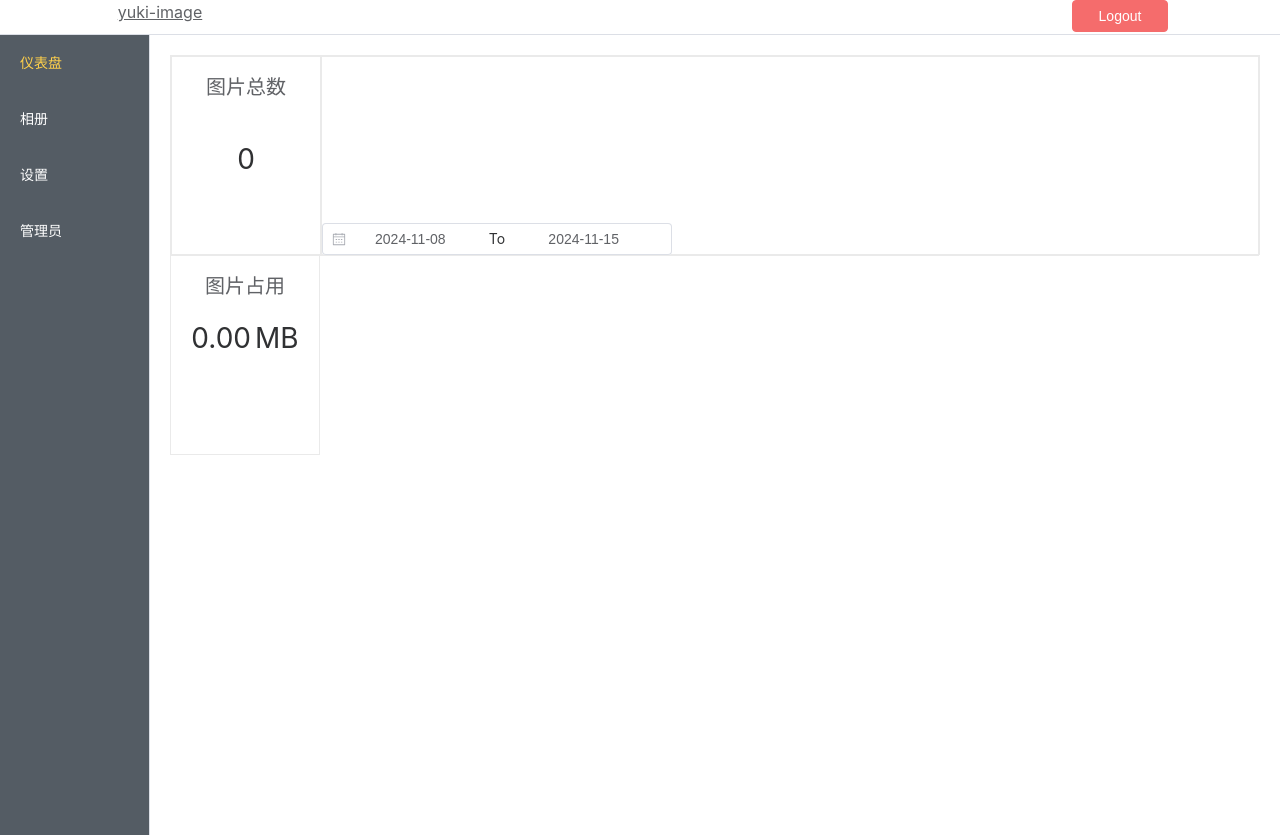
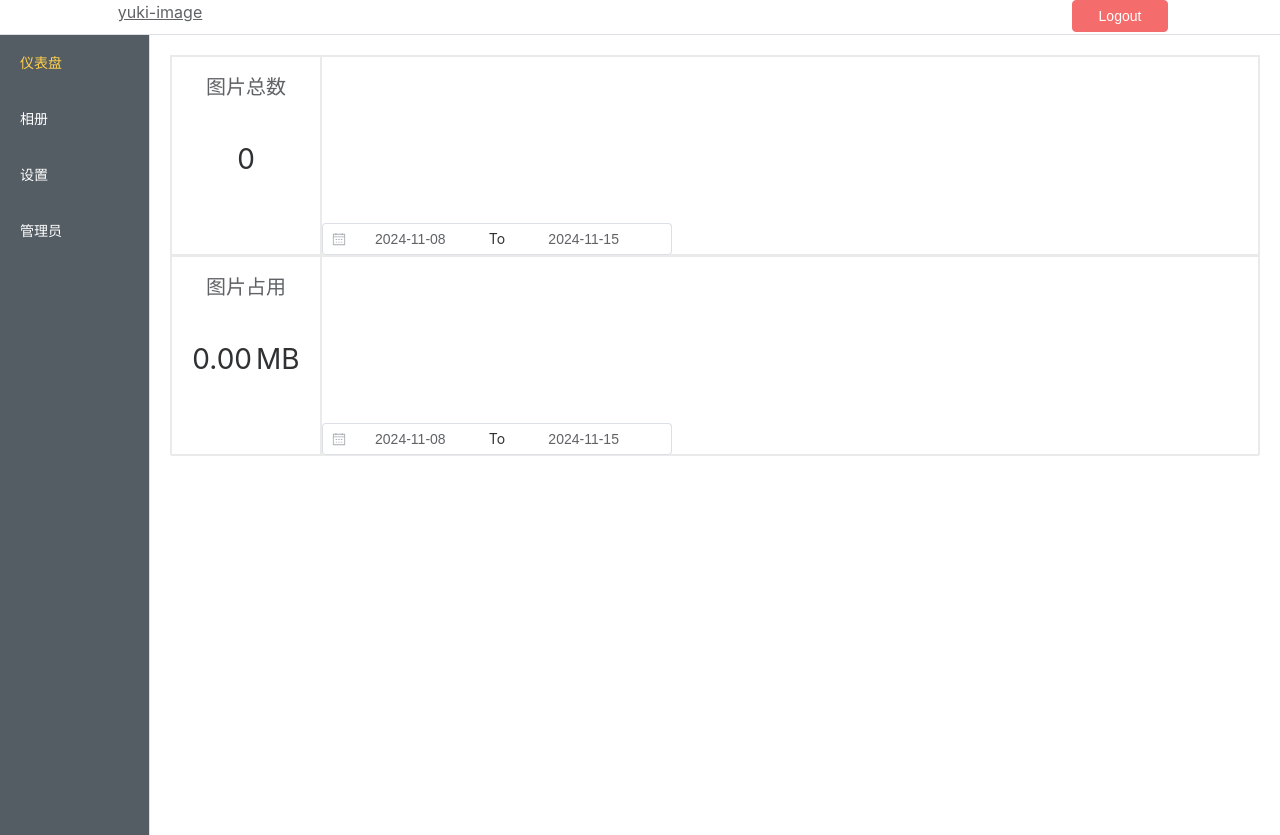
Before and after one commit to ArtdragonXoX/yuki-image-web, a Vue app: page / in a window 1280 px wide. Built offline with nearby package versions, Linux system fonts and the light colour scheme; no server answers; sample sign-in values are in the browser's storage.

Commit message:
统计图表组件复用完成；增加size图表。

```diff
--- a/src/api/album.ts
+++ b/src/api/album.ts
@@ -9,7 +9,7 @@ export const getAlbums = async (params: { [key: string]: any }) => {
     })
 }
 
-export const getAlbumCount = async (id: number|null) => {
+export const getAlbumCount = async (id: number | null) => {
     const url = id !== null ? `/album/count/${id}` : '/album/count';
     return instance({
         url: url,
@@ -17,7 +17,7 @@ export const getAlbumCount = async (id: number|null) => {
     })
 };
 
-export const getAlbumSize = async (id: number|null) => {
+export const getAlbumSize = async (id: number | null) => {
     const url = id !== null ? `/album/size/${id}` : '/album/size';
     return instance({
         url: url,
@@ -25,7 +25,7 @@ export const getAlbumSize = async (id: number|null) => {
     })
 };
 
-export const getAlbumCountStatistics=async(id:number|null,params:{ [key: string]: string })=>{
+export const getAlbumCountStatistics = async (id: number | null, params: { [key: string]: string }) => {
     const url = id !== null ? `/album/count/statistics/${id}` : '/album/count/statistics';
     return instance({
         url: url,
@@ -33,3 +33,12 @@ export const getAlbumCountStatistics=async(id:number|null,params:{ [key: string]
         params: params,
     })
 };
+
+export const getAlbumSizeStatistics = async (id: number | null, params: { [key: string]: string }) => {
+    const url = id !== null ? `/album/size/statistics/${id}` : '/album/size/statistics';
+    return instance({
+        url: url,
+        method: "get",
+        params: params,
+    })
+};
--- a/src/components/StatisticsAreaChart.vue
+++ b/src/components/StatisticsAreaChart.vue
@@ -1,20 +1,18 @@
 <template>
     <el-container direction="vertical">
-        <div class="statistics-area-chart" id="statistics-area-chart"></div>
-
+        <div class="statistics-area-chart" ref="chartDom"></div>
         <el-date-picker v-model="value" type="daterange" range-separator="To" :size="size" :defaultTime="defaultTime"
             format="YYYY-MM-DD"></el-date-picker>
-
     </el-container>
 </template>
 
 <script setup lang="ts">
-import { defineProps, ref, watch, onMounted } from "vue"
+import { defineProps, ref, watch, onMounted, onUnmounted } from "vue"
 import * as echarts from "echarts"
 import type { StatisticsFunc } from "@/types/func";
 const props = defineProps<{
     albumId: number | null;
-    Func: StatisticsFunc<number|null,Date,Date,Promise<{[key: string]: number}>>;
+    Func: StatisticsFunc<number | null, Date, Date, Promise<{ [key: string]: number }>>;
 }>();
 
 const size = ref<'default'>('default');
@@ -32,17 +30,24 @@ const defaultTime = ref(getTodayRange());
 type EChartsOption = echarts.EChartsOption;
 
 const myChart = ref<echarts.ECharts | null>(null);
+const chartDom = ref<HTMLElement | null>(null);
 let option: EChartsOption | null = null;
 
 onMounted(() => {
     // 确保 DOM 元素已经渲染
-    const chartDom = document.getElementById('statistics-area-chart');
-    if (chartDom) {
+    // const chartDom = document.getElementById('area-chart');
+    if (chartDom.value) {
         // 初始化 ECharts 实例
-        myChart.value = echarts.init(chartDom);
+        myChart.value = echarts.init(chartDom.value);
         updateOption();
     } else {
         console.error('无法找到用于初始化 ECharts 的 DOM 元素');
+    }
+});
+
+onUnmounted(() => {
+    if (myChart.value) {
+        myChart.value.dispose(); // 调用ECharts的dispose方法
     }
 });
 
@@ -62,7 +67,7 @@ const updateOption = async () => {
                 width: '80%',
                 height: '70%',
                 top: 20,
-                left: 40,
+                left: 60,
             },
             xAxis: {
                 type: 'category',
--- a/src/components/album/ImageSize.vue
+++ b/src/components/album/ImageSize.vue
@@ -1,12 +1,15 @@
 <template>
-    <div class="image-size">
-        <el-container class="dash-board">
-            <el-header class="dash-header">
-                <el-text class="dash-title">图片占用</el-text>
-            </el-header>
-            <el-footer>
-                <el-statistic class="dash-statistic" :value="outputsize" :formatter="formatSize" suffix="MB" />
-            </el-footer>
+    <div class="image-count">
+        <el-container >
+                <div class="dash-board">
+                <el-header class="dash-header">
+                    <el-text class="dash-title">图片占用</el-text>
+                </el-header>
+                <el-main>
+                    <el-statistic class="dash-statistic" :value="outputSize" :formatter="formatSize" suffix="MB" />
+                </el-main>
+                </div>
+            <StatisticsAreaChart class="AreaChart" :album-id="albumId" :-func="Func" />
         </el-container>
     </div>
 </template>
@@ -16,22 +19,24 @@ import { ref } from 'vue';
 import { useTransition } from '@vueuse/core';
 import { GetAlbumSize } from '@/stores/album';
 import { ElMessage } from 'element-plus';
+import { GetAlbumSizeStatistics } from "@/stores/album";
 
 const props = defineProps<{
     albumId: number | null;
 }>();
 
+const Func = GetAlbumSizeStatistics;
+
 const size = ref(0.0);
-const outputsize = useTransition(size, {
+const outputSize = useTransition(size, {
     duration: 400
 });
 
 GetAlbumSize(props.albumId).then((res: any) => {
-    size.value = res/(1024*1024);
+    size.value = res/1024/1024;
 }).catch(err => {
     ElMessage.error(err);
 });
-
 const formatSize = (value: number) => {
     // 根据需要格式化 value，例如保留两位小数
     return value.toFixed(2);
--- a/src/stores/album.ts
+++ b/src/stores/album.ts
@@ -1,6 +1,6 @@
-import { getAlbums, getAlbumSize, getAlbumCount, getAlbumCountStatistics } from '@/api/album'
+import { getAlbums, getAlbumSize, getAlbumCount, getAlbumCountStatistics, getAlbumSizeStatistics } from '@/api/album'
 import type { Album } from '@/types/Album'
-import {formatDate} from '@/utils/date'
+import { formatDate } from '@/utils/date'
 import type { StatisticsFunc } from '@/types/func';
 
 export const GetAlbums = async (params: { [key: string]: any }) => {
@@ -68,21 +68,51 @@ export const GetAlbumCount = async (id: number | null) => {
     }
 }
 
-export const GetAlbumCountStatistics: StatisticsFunc<number|null, Date, Date,Promise<{ [key: string]: number }>> = async (id,start_time,end_time): Promise<{ [key: string]: number; }> => {
+export const GetAlbumCountStatistics: StatisticsFunc<number | null, Date, Date, Promise<{ [key: string]: number }>> = async (id, start_time, end_time): Promise<{ [key: string]: number; }> => {
     const reponse = await getAlbumCountStatistics(id, { "start-time": formatDate(start_time), "end-time": formatDate(end_time) })
     interface ApiResponse {
         code: number;
         msg: string;
         data: { [key: string]: number }
     }
-    if(reponse.status === 200){
-        const {code,msg,data} = reponse.data as ApiResponse
-        if(code === 1){
+    if (reponse.status === 200) {
+        const { code, msg, data } = reponse.data as ApiResponse
+        if (code === 1) {
             return data
-        }else{
+        } else {
             throw new Error(msg)
         }
-    }else{
+    } else {
         throw new Error('获取数据失败')
     }
 }
+
+export const GetAlbumSizeStatistics: StatisticsFunc<number | null, Date, Date, Promise<{ [key: string]: number }>> = async (id, start_time, end_time): Promise<{ [key: string]: number; }> => {
+    const reponse = await getAlbumSizeStatistics(id, { "start-time": formatDate(start_time), "end-time": formatDate(end_time) })
+    interface ApiResponse {
+        code: number;
+        msg: string;
+        data: { [key: string]: number }
+    }
+    if (reponse.status === 200) {
+        const { code, msg, data } = reponse.data as ApiResponse
+        if (code === 1) {
+            return processData(data)
+        } else {
+            throw new Error(msg)
+        }
+    } else {
+        throw new Error('获取数据失败')
+    }
+}
+
+const processData = (rawData: { [key: string]: number }): { [key: string]: number } => {
+    const processedData: { [key: string]: number } = {}
+    for (const key in rawData) {
+        if (rawData.hasOwnProperty(key)) {
+            // 除以 1024 并保留两位小数
+            processedData[key] = Math.round((rawData[key] / (1024*1024)) * 100) / 100
+        }
+    }
+    return processedData
+}
```
